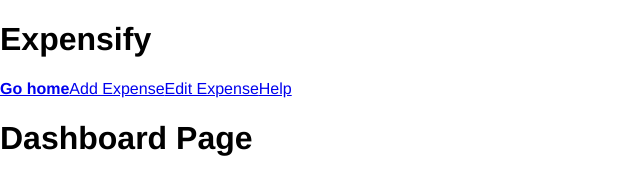
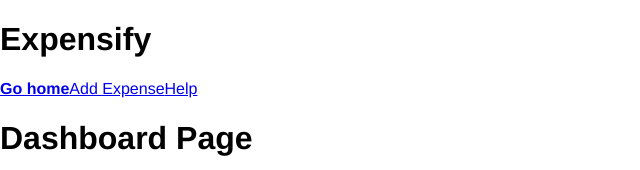
Before and after one commit to andy-wanganqi/learn-react-expensify, a React app: page / in a window 1280 px wide. Shown: the top 170 px of the page, without its empty margins (0-640 px from the left). Built offline with nearby package versions, Linux system fonts and the light colour scheme.

Commit message:
Remove edit link from header

```diff
--- a/src/components/layout/header.jsx
+++ b/src/components/layout/header.jsx
@@ -7,7 +7,6 @@
     <div>
         <NavLink to="/" className="">Go home</NavLink>
         <NavLink to="/create" className="">Add Expense</NavLink>
-        <NavLink to="/edit" className="">Edit Expense</NavLink>
         <NavLink to="/help" className="">Help</NavLink>
       </div>
   </header>
--- a/src/routes/appRouter.jsx
+++ b/src/routes/appRouter.jsx
@@ -15,7 +15,7 @@
 const AppRouter = () => (
   <BrowserRouter>
     <div>
-      <Header></Header>
+      <Header />
       <Routes>
         <Route path="/" element={<DashboardPage />}></Route>
         <Route path="/create" element={<AddExpensePage />}></Route>
```
